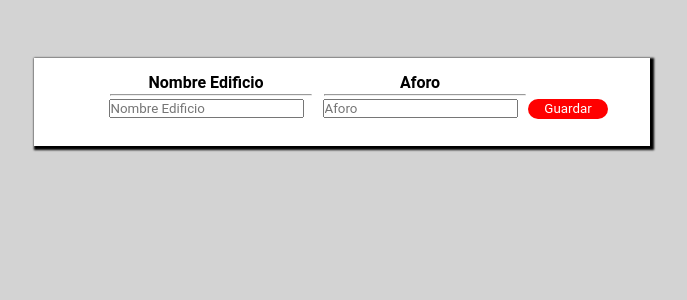
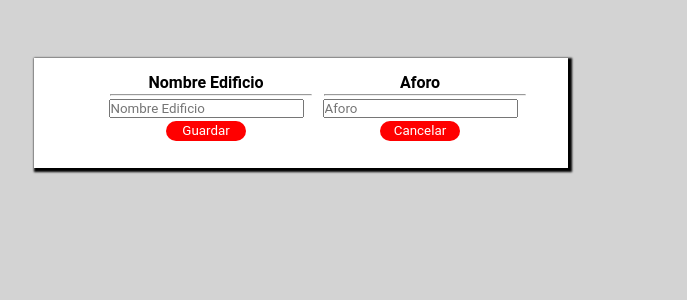
Before and after one commit to Marchel0/proyecto1, a PHP site: page /editar.php in a window 1280 px wide. Shown: the part 80-380 px from the top of the page, without its empty margins (350-1037 px from the left). Run offline with PHP 8.4, Linux system fonts and the light colour scheme; data comes from the database, SQL or seed files in the repository; data that the repository does not hold is empty; some libraries are stand-ins or nearby versions.

Commit message:
Mensaje de confirmacion y boton cancelar
Al momento de editar se añadio un boton de cancelar y un mensaje de confirmacion

```diff
--- a/editar.php
+++ b/editar.php
@@ -53,18 +53,23 @@
                         }
                     ?>
                 </tbody>
-                <tr>
                 <form action='edicion.php'   method='POST'>
+                    <tr>
                     <?php
                         echo "<input type='hidden' name='id_edificio' value=$id>" ;
                         echo "<input type='hidden' name='id_cuenta' value=$id_cuenta>";
                     ?>
                     <td><input type="text" name="nombre_edificio" placeholder = "Nombre Edificio"></td>
                     <td><input type="text" name="aforo_total" placeholder = "Aforo"></td>
-                    <td><button class="boton_ingresar" type="submit" onclick="return editarE()">Guardar</button><td>
+                    <tr>
+                    <td><button class="boton_ingresar" type="submit" onclick="return editarE()">Guardar</button></td>
                 </form>
+                <td> <button class="boton_ingresar" onclick= "window.location.href='mantenedor.php?id_cuenta=<?php echo $id_cuenta; ?>'" type="submit">Cancelar</button><td>
+
                 </tr>
             </table>
         </div>
     </div>
+    <script type="text/javascript" src="funciones.js"></script>
+    </body>
 </html>
```
